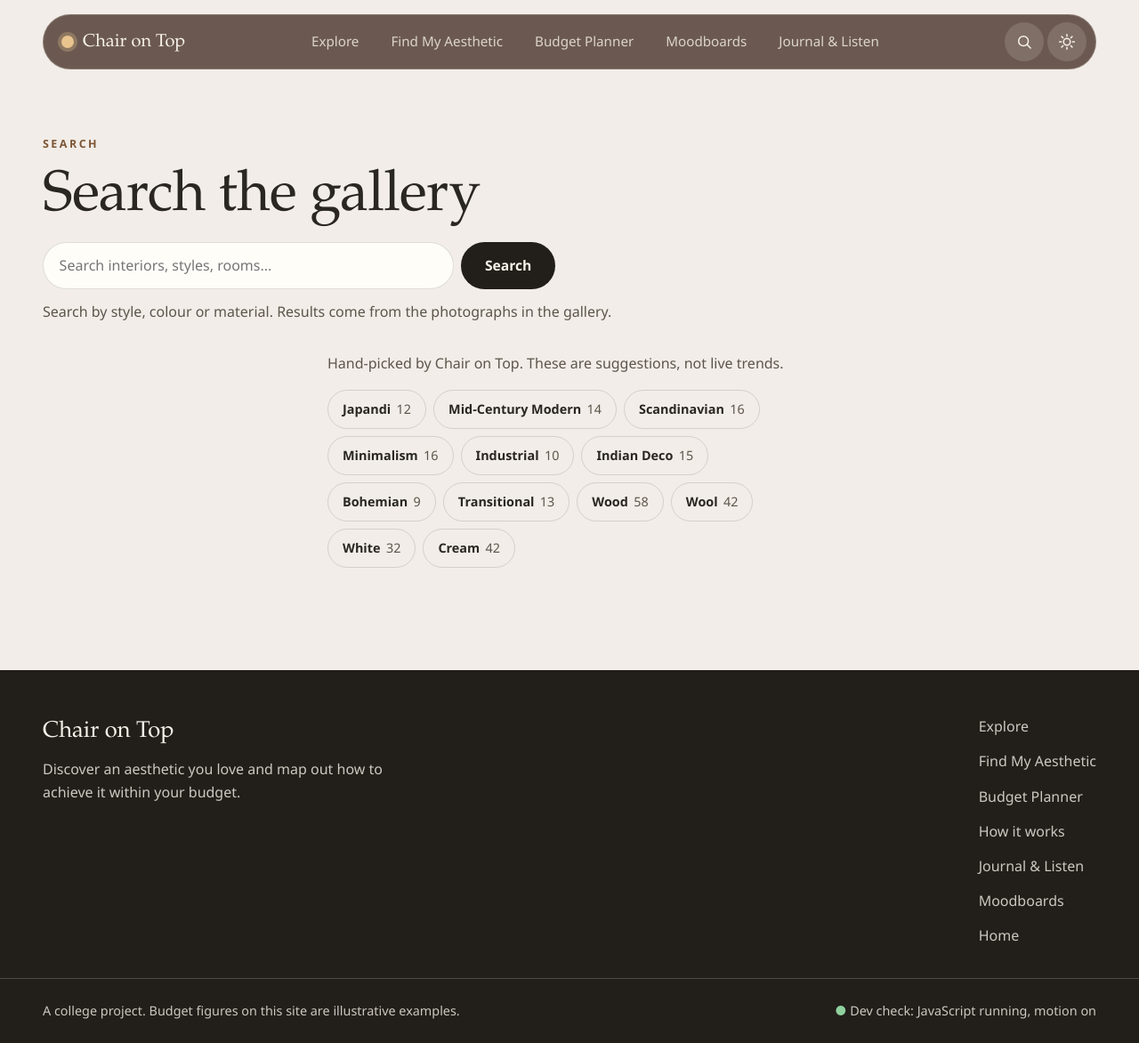
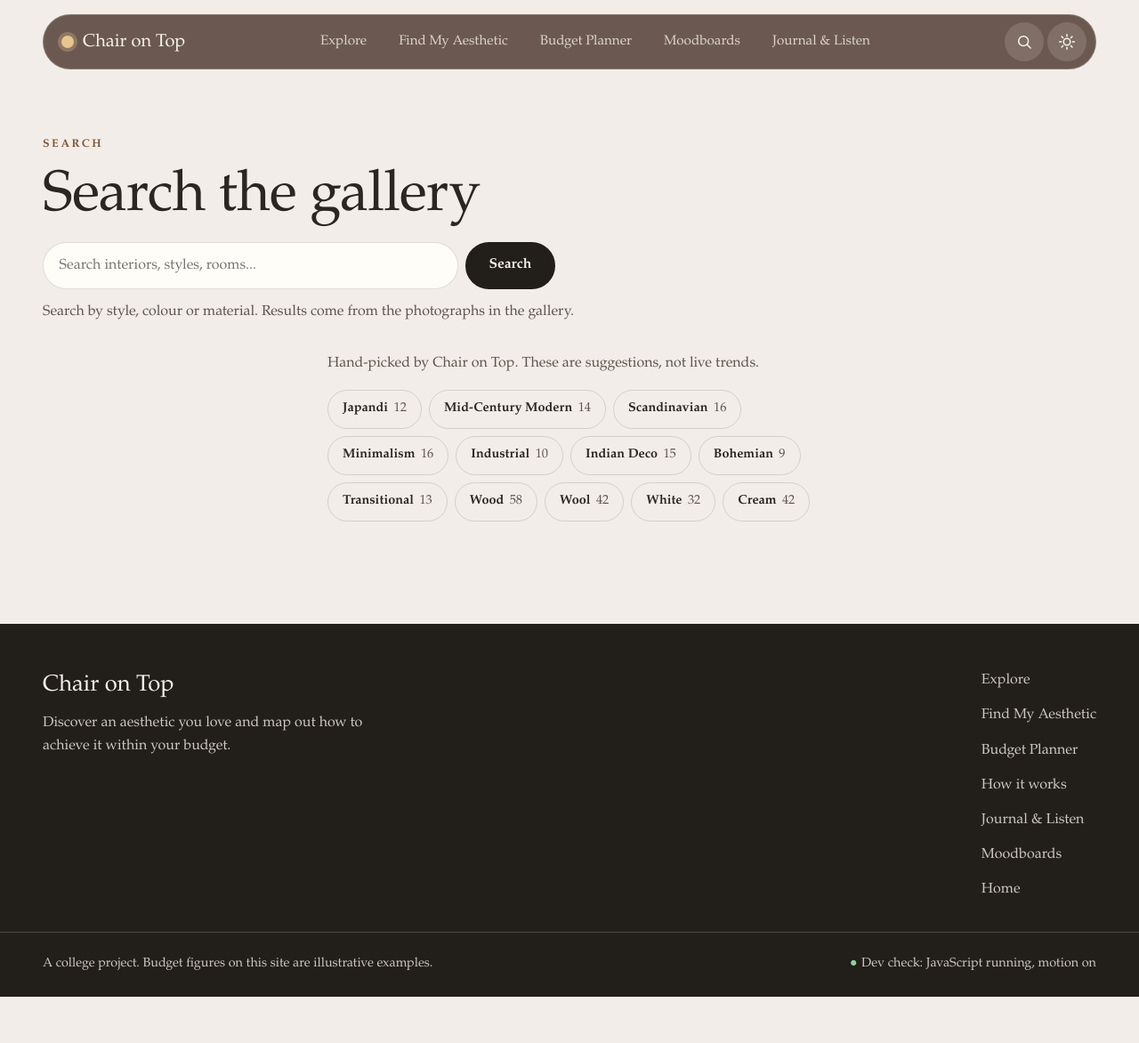
Before and after one commit to jiyaraj08/Chair-On-Top, a FastAPI app: page /search in a window 1280 px wide. Shown: the whole page at 89% size. After the commit the page ends 1120 px from the top, so only its background shows below. Run offline with FastAPI, Linux system fonts and the light colour scheme.

Commit message:
Change font-display to 'Playfair Display' and update font-body
Updated font settings to use 'Playfair Display' for display and set body font to inherit from display.

```diff
--- a/static/css/style.css
+++ b/static/css/style.css
@@ -34,8 +34,10 @@
   --focus-on-dark: #e9c48e;
 
   /* Typography */
-  --font-display: "Iowan Old Style", "Palatino Linotype", Palatino, "Book Antiqua", Georgia, "Times New Roman", serif;
-  --font-body: "Segoe UI", system-ui, -apple-system, "Helvetica Neue", Arial, sans-serif;
+  /* Playfair Display is loaded in templates/base.html. The fallbacks are
+     close-looking serifs, so the page stays readable while it loads. */
+  --font-display: "Playfair Display", "Iowan Old Style", "Palatino Linotype", Palatino, "Book Antiqua", Georgia, "Times New Roman", serif;
+  --font-body: var(--font-display);
 
   --fs-sm: 0.9rem;
   --fs-base: 1rem;
@@ -107,6 +109,14 @@ body {
 
 h1, h2, h3, h4, p, ul, ol {
   margin: 0;
+}
+
+/* Forms and buttons do not inherit the page font by default. */
+button,
+input,
+select,
+textarea {
+  font-family: inherit;
 }
 
 ul, ol {
```
